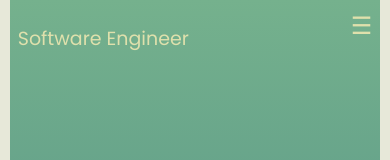
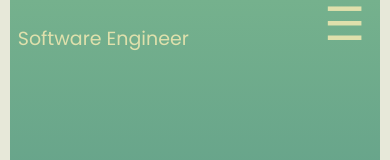
Before and after one commit to dev1662/portfolio, a React (Create React App) app: page /resume in a window 390 px wide. Shown: the top 160 px of the page. Built offline with nearby package versions, Linux system fonts and the light colour scheme.

Commit message:
update css

```diff
--- a/src/style.css
+++ b/src/style.css
@@ -1196,7 +1196,9 @@ height: 200px;
     }
 
     .hamburger {
-    font-size: 24px; /* Adjust the size of the hamburger */
+    font-size: 46px; /* Adjust the size of the hamburger */
+    margin-top: -18px;
+    margin-inline: 7px;
     color: rgb(223, 224, 172); /* Change this to the color you want */
     cursor: pointer;
     }
```
